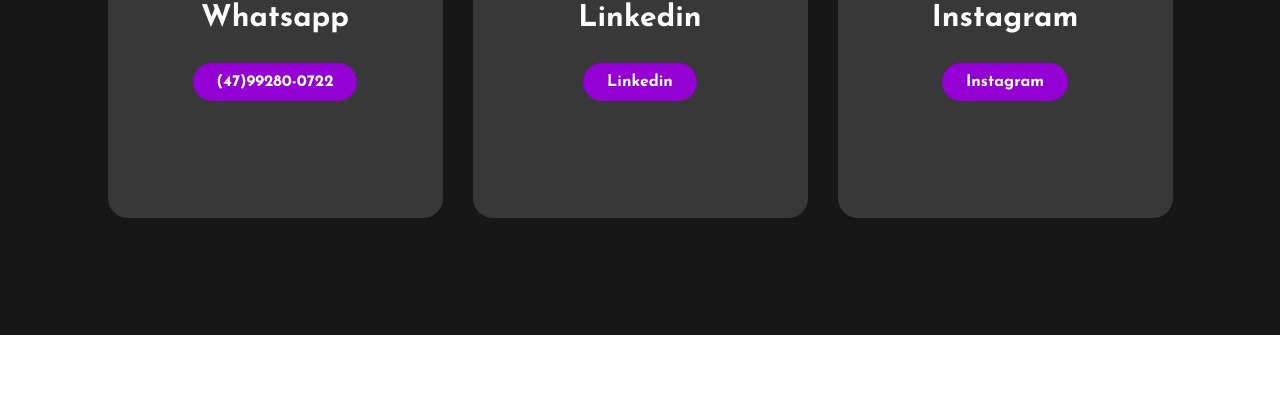
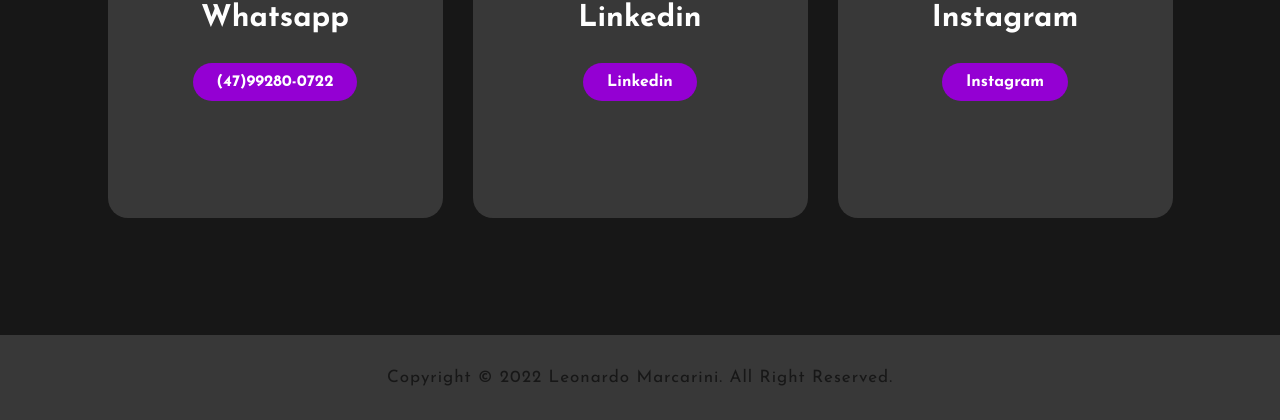
Before and after one commit to leomarca25/portifolio, a plain HTML site: page index.html in a window 1280 px wide. Shown: the part 3871-4291 px from the top of the page. Before the commit the page ends 4206 px from the top, so only its background shows below. Drawn offline with Linux system fonts and the light colour scheme; a script that the page names is missing.

Commit message:
Add files via upload

```diff
--- a/index.html
+++ b/index.html
@@ -136,6 +136,13 @@
 
 
 
+    <!--footer-->
+    <div class="footer">
+        <p>Copyright © 2022 Leonardo Marcarini. All Right Reserved. </p>
+    </div>
+
+
+
     <!--Link p/ js-->
 
     <script type="text/javascript" src="js/script.js"></script>
--- a/style.css
+++ b/style.css
@@ -332,3 +332,15 @@ h5 {
     overflow-wrap: break-word;
     margin-top: 25px;
 }
+
+.footer {
+    text-align: center;
+    background-color: #383838;
+    padding: 34px;
+}
+
+.footer p {
+    font-size: 17px;
+    color: #171717;
+    letter-spacing: 1px;
+}
```
